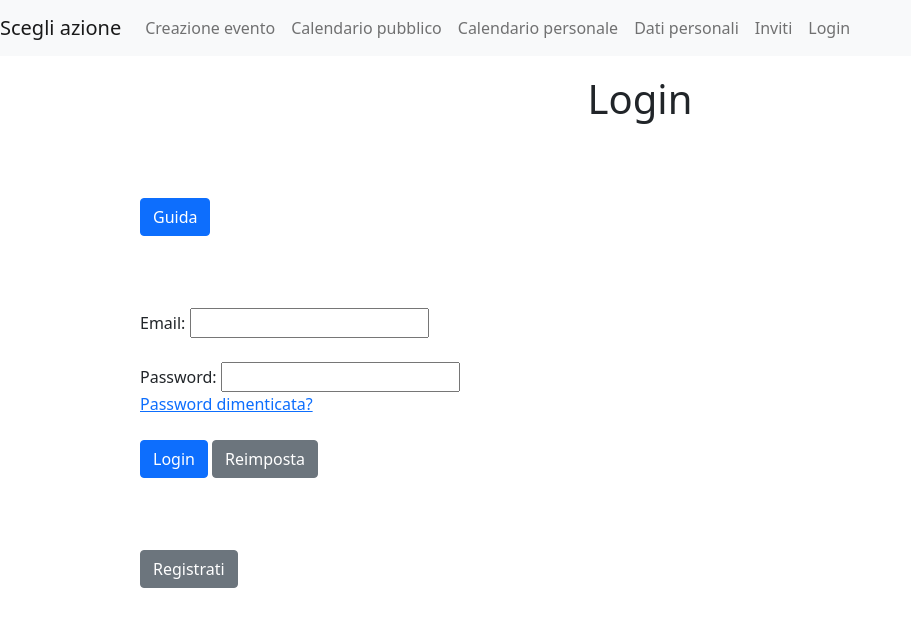
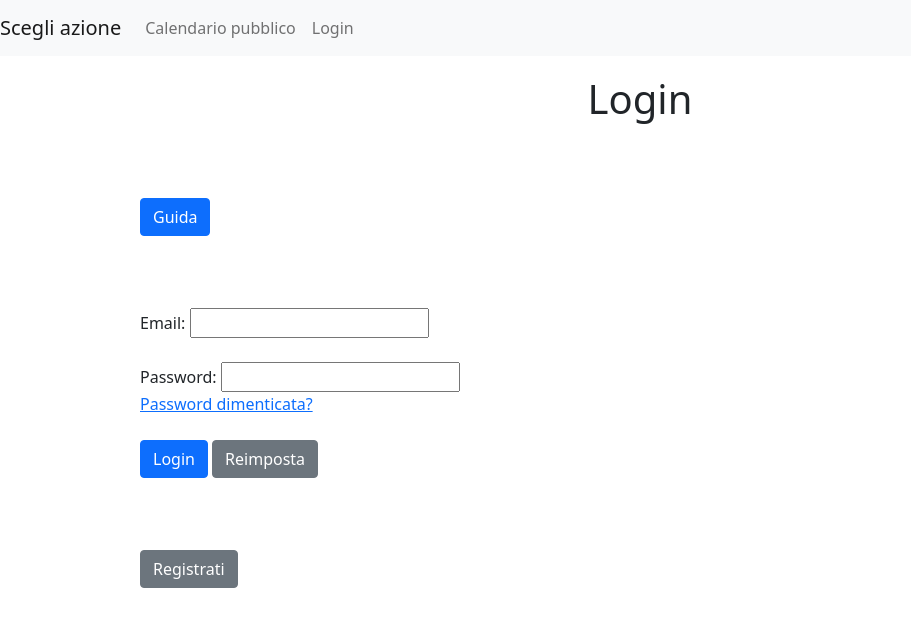
Before and after one commit to marck283/EventManager, a website: page static/index.html in a window 1280 px wide. Shown: the whole page, without its empty margins (0-911 px from the left). Drawn offline with nearby package versions, Linux system fonts and the light colour scheme; no server answers.

Commit message:
Aggiornamento UI

```diff
--- a/static/index.html
+++ b/static/index.html
@@ -40,20 +40,8 @@
     </button>
     <div class="collapse navbar-collapse" id="navbarNav">
       <ul class="navbar-nav">
-        <li class="nav-item active">
-          <a class="nav-link" href="CreazioneEvento.html">Creazione evento</a>
-        </li>
         <li class="nav-item">
           <a class="nav-link" href="publicCalendar.html">Calendario pubblico</a>
-        </li>
-        <li class="nav-item">
-          <a class="nav-link" href="calendarioPersonale.html">Calendario personale</a>
-        </li>
-        <li class="nav-item">
-          <a class="nav-link" href="layoutUtente.html">Dati personali</a>
-        </li>
-        <li class="nav-item">
-          <a class="nav-link" href="inviti.html">Inviti</a>
         </li>
         <li class="nav-item">
           <a class="nav-link" href="index.html">Login</a>
```
